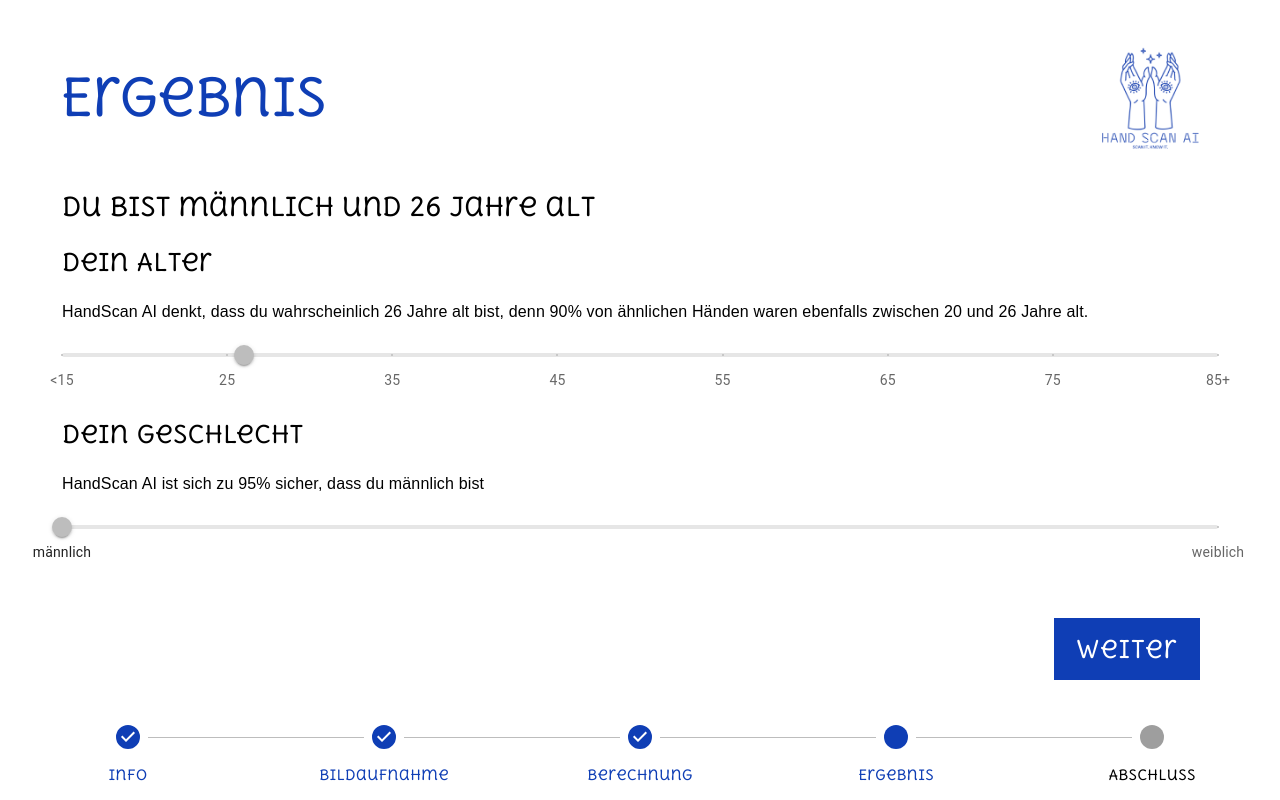
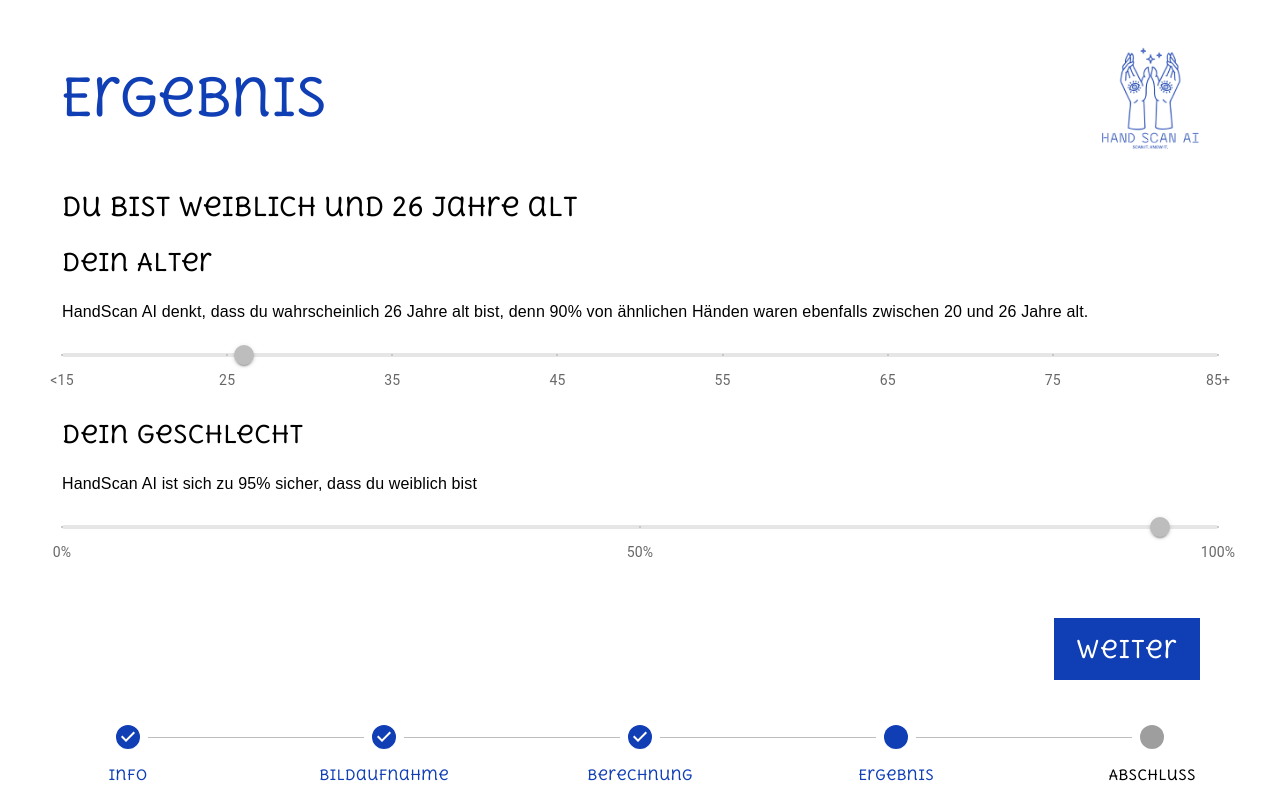
Before and after one commit to ZDDduesseldorf/HandScanAI, a React (Vite) app in the folder frontend/: page /result-1 in a window 1280 px wide. Built offline with nearby package versions, Linux system fonts and the light colour scheme.

Commit message:
Change gender slider and fix gender mapping

```diff
--- a/frontend/src/pages/Result_1.tsx
+++ b/frontend/src/pages/Result_1.tsx
@@ -57,7 +57,7 @@ export default function Result_1() {
       <Header title="Ergebnis" />
       <WithMargins mx="2em" my="1.5em">
         <Secondary>
-          Du bist {genderGuess ? 'weiblich' : 'männlich'} und {ageGuess} Jahre
+          Du bist {genderGuess ? 'männlich' : 'weiblich'} und {ageGuess} Jahre
           alt
         </Secondary>
         <Tertiary>Dein Alter</Tertiary>
@@ -77,20 +77,21 @@ export default function Result_1() {
         <Tertiary>Dein Geschlecht</Tertiary>
         <Justified>
           HandScan AI ist sich zu {gender_confidence}% sicher, dass du{' '}
-          {genderGuess ? 'weiblich' : 'männlich'} bist
+          {genderGuess ? 'männlich' : 'weiblich'} bist
         </Justified>
         <Slider
           disabled
-          defaultValue={genderGuess}
+          defaultValue={gender_confidence}
           valueLabelDisplay="auto"
           aria-label="Gender guess"
           track={false}
           marks={[
-            { value: 0, label: 'männlich' },
-            { value: 1, label: 'weiblich' },
+            { value: 0, label: '0%' },
+            { value: 50, label: '50%'},
+            { value: 100, label: '100%' },
           ]}
           min={0}
-          max={1}
+          max={100}
         />
         <NarrowBottomSticky onClick={() => navigate('/result-2')}>
           Weiter
--- a/frontend/src/pages/Result_2.tsx
+++ b/frontend/src/pages/Result_2.tsx
@@ -36,11 +36,11 @@ export default function Result_2() {
   const genders = [
     {
       value: '0',
-      label: 'männlich',
+      label: 'weiblich',
     },
     {
       value: '1',
-      label: 'weiblich',
+      label: 'männlich',
     },
   ];
 
```
